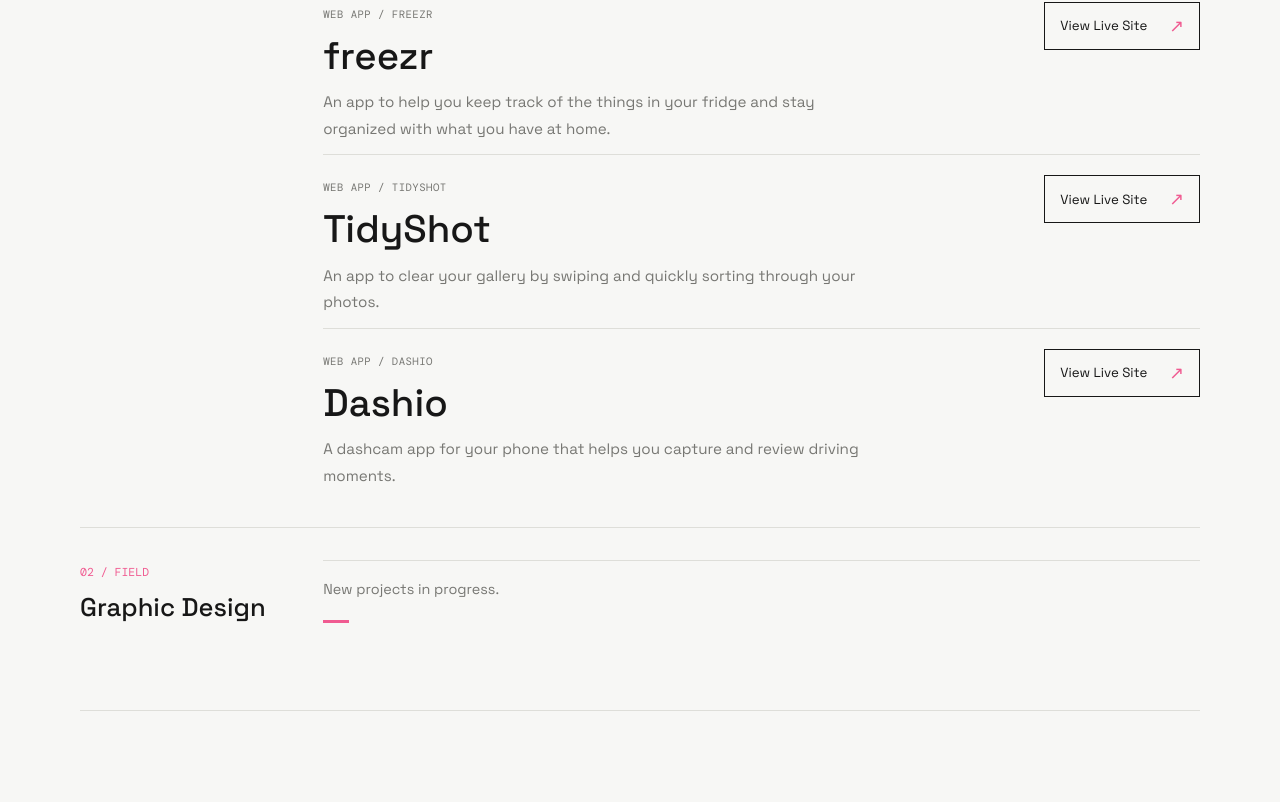
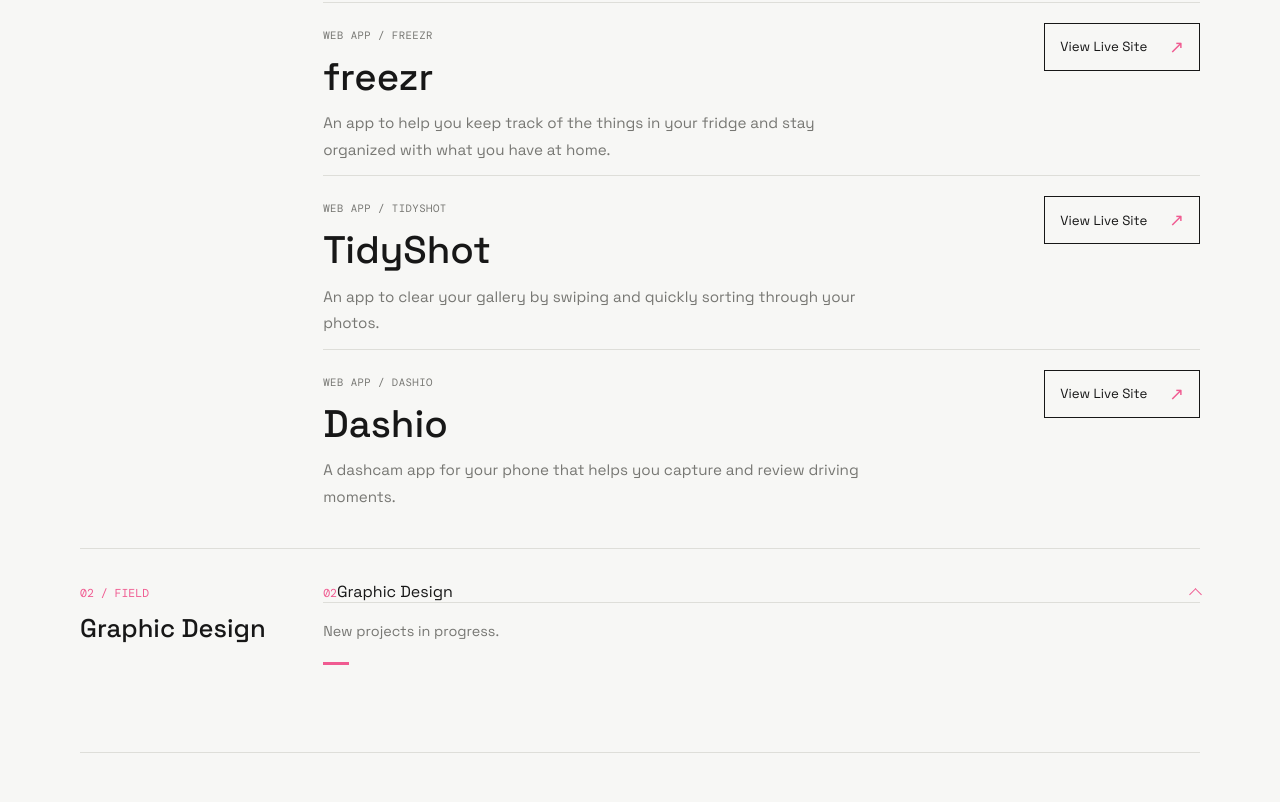
Before and after one commit to tiyalov/portfolio, a plain HTML site: page index.html in a window 1280 px wide. Shown: the part 1460-2262 px from the top of the page. Drawn offline with nearby package versions, Linux system fonts and the light colour scheme.

Commit message:
Fix collapsible details behavior

```diff
--- a/script.js
+++ b/script.js
@@ -173,7 +173,6 @@ function syncDisclosureMode() {
     closeMobileMenu(false);
   }
   fieldDisclosures.forEach((disclosure) => {
-    disclosure.open = !isMobile;
     disclosure.querySelector("summary").tabIndex = isMobile ? 0 : -1;
   });
 }
@@ -213,12 +212,6 @@ languageToggles.forEach((toggle) => {
   toggle.addEventListener("click", () => setLanguage(toggle.dataset.language));
 });
 
-fieldDisclosures.forEach((disclosure) => {
-  disclosure.querySelector("summary").addEventListener("click", (event) => {
-    if (!mobileQuery.matches) event.preventDefault();
-  });
-});
-
 menuToggle.addEventListener("click", () => {
   if (mobileMenu.classList.contains("is-open")) closeMobileMenu(false);
   else openMobileMenu();
--- a/styles.css
+++ b/styles.css
@@ -253,8 +253,10 @@ main {
 }
 
 .section-summary {
-  display: none;
-  cursor: default;
+  display: flex;
+  align-items: center;
+  justify-content: space-between;
+  cursor: pointer;
   list-style: none;
 }
 
@@ -277,7 +279,17 @@ main {
 }
 
 .disclosure-indicator {
-  display: none;
+  display: block;
+  width: 9px;
+  height: 9px;
+  border-right: 1px solid var(--pink);
+  border-bottom: 1px solid var(--pink);
+  transform: translateY(-2px) rotate(45deg);
+  transition: transform 180ms ease;
+}
+
+.field-disclosure[open] .disclosure-indicator {
+  transform: translateY(3px) rotate(225deg);
 }
 
 .section-index {
```
